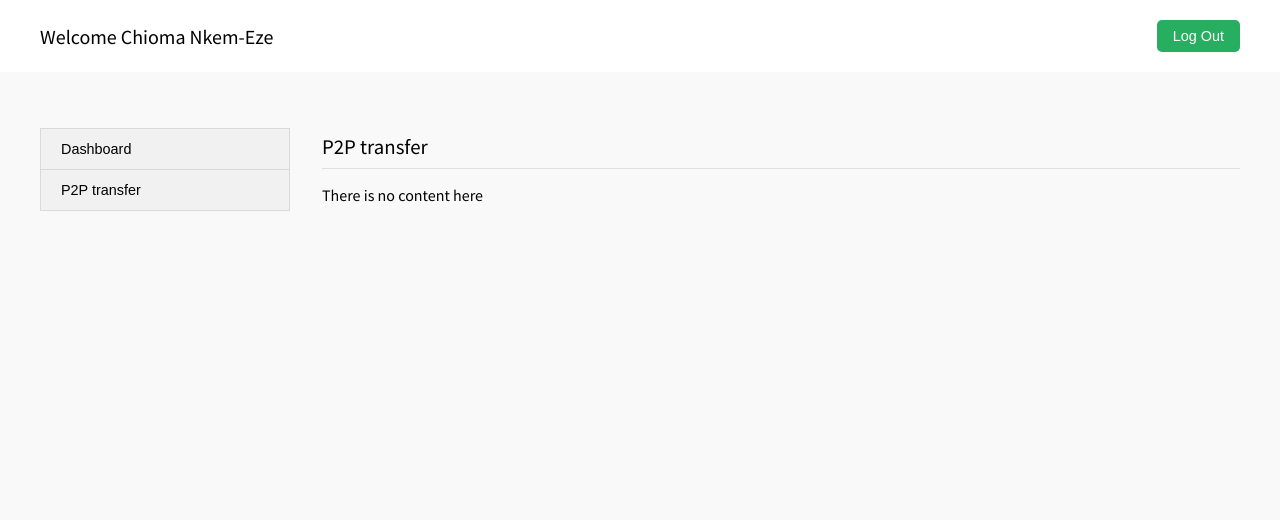
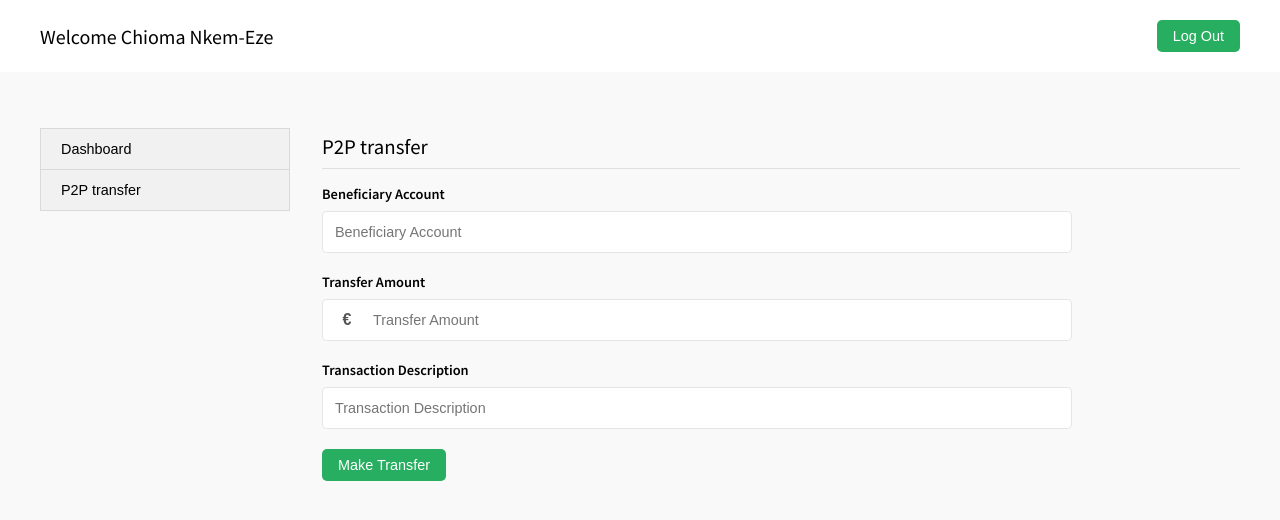
Before and after one commit to Sysmod-2021/bankappfrontend, a React (Create React App) app: page / in a window 1280 px wide. Both pictures are taken after a click on the button "P2P transfer". Shown: the top 520 px of the page. Built offline with nearby package versions, Linux system fonts and the light colour scheme.

Commit message:
Done with UI for P2P Transfer

```diff
--- a/package.json
+++ b/package.json
@@ -7,6 +7,7 @@
     "@testing-library/react": "^11.2.7",
     "@testing-library/user-event": "^12.8.3",
     "react": "^17.0.2",
+    "react-currency-format": "^1.0.0",
     "react-dom": "^17.0.2",
     "react-hook-form": "^7.20.2",
     "react-router-dom": "^6.0.2",
--- a/src/screens/user/tablinks.js
+++ b/src/screens/user/tablinks.js
@@ -1,3 +1,4 @@
+import Transfer from "./transfer";
 import Dashboard from "./dashboard";
 
 const tablinks = [
@@ -9,7 +10,7 @@
   {
     id: 1,
     title: "P2P transfer",
-    component: null,
+    component: <Transfer />,
   }
 ];
 
--- /dev/null
+++ b/src/screens/user/transfer/index.js
@@ -0,0 +1,124 @@
+import { useState } from "react";
+import styled from "styled-components";
+import CurrencyFormat from 'react-currency-format';
+
+const Transfer = () => {
+
+    const [amount, setAmount] = useState("")
+    const [account, setAccount] = useState("")
+    const [description, setDescription] = useState("")
+
+    const handleSubmit = e => {
+        e.preventDefault()
+    }
+
+    return (
+        <StyledForm onSubmit={e => handleSubmit(e)}>
+            <label htmlFor="beneficiary-account">
+                Beneficiary Account
+                <input
+                    id="beneficiary-account"
+                    handleChange={text => setAccount(text)}
+                    value={account}
+                    type="text"
+                    placeholder="Beneficiary Account"
+                    required
+                />
+            </label>
+
+            <label htmlFor="amount">
+                Transfer Amount
+                <div class="is-amount">
+                    <input class="is-currency" type="text" value="€" required disabled />
+                    <CurrencyFormat
+                        id="amount"
+                        onValueChange={values  => setAmount(values.value)}
+                        value={amount}
+                        thousandSeparator={true}
+                        decimalScale={3}
+                        placeholder="Transfer Amount"
+                        required
+                    />
+                </div>
+            </label>
+
+            <label htmlFor="description">
+                Transaction Description
+                <input
+                    id="description"
+                    value={description}
+                    handleChange={text => setDescription(text)}
+                    type="text"
+                    placeholder="Transaction Description"
+                    required
+                />
+            </label>
+
+            <button type="submit">Make Transfer</button>
+        </StyledForm>
+    )
+
+}
+
+export default Transfer;
+
+
+const StyledForm = styled.form`
+    max-width: 750px;
+    width: 100%;
+
+    label {
+        display: block;
+        margin-bottom: 1.25rem;
+        font-size: .9rem;
+        font-weight: 600;
+
+        .is-amount {
+            display: flex;
+            position: relative;
+
+            input {
+                padding-left: 50px;
+            }
+
+            .is-currency {
+                position: absolute;
+                max-width: 50px;
+                width: 100%;
+                border: none;
+                left: 0;
+                padding-left: .75em;
+                background: transparent;
+                font-weight: 600;
+                font-size: 1rem;
+                text-align: center;
+            }
+        }
+    }
+
+    input {
+        display: block;
+        width: 100%;
+        margin-top: .5rem;
+        padding: .75rem;
+        font-size: .9rem;
+        border-radius: 5px;
+        border: 1px solid ${(props) => props.theme.color.outline};
+        background-color: ${(props) => props.theme.color.white};
+
+        &:focus {
+            outline: 2px solid ${props => props.theme.color.primary};
+            border: none;
+        }
+    }
+
+    button {
+        text-align: center;
+        padding: .5rem 1rem;
+        border-radius: 5px;
+        font-size: .9rem;
+        background: ${props => props.theme.color.primary};
+        font-weight: 500;
+        color: white;
+    }
+`;
```
Also changed, not shown: 1 other file (tests, documents, lock files or other folders).
